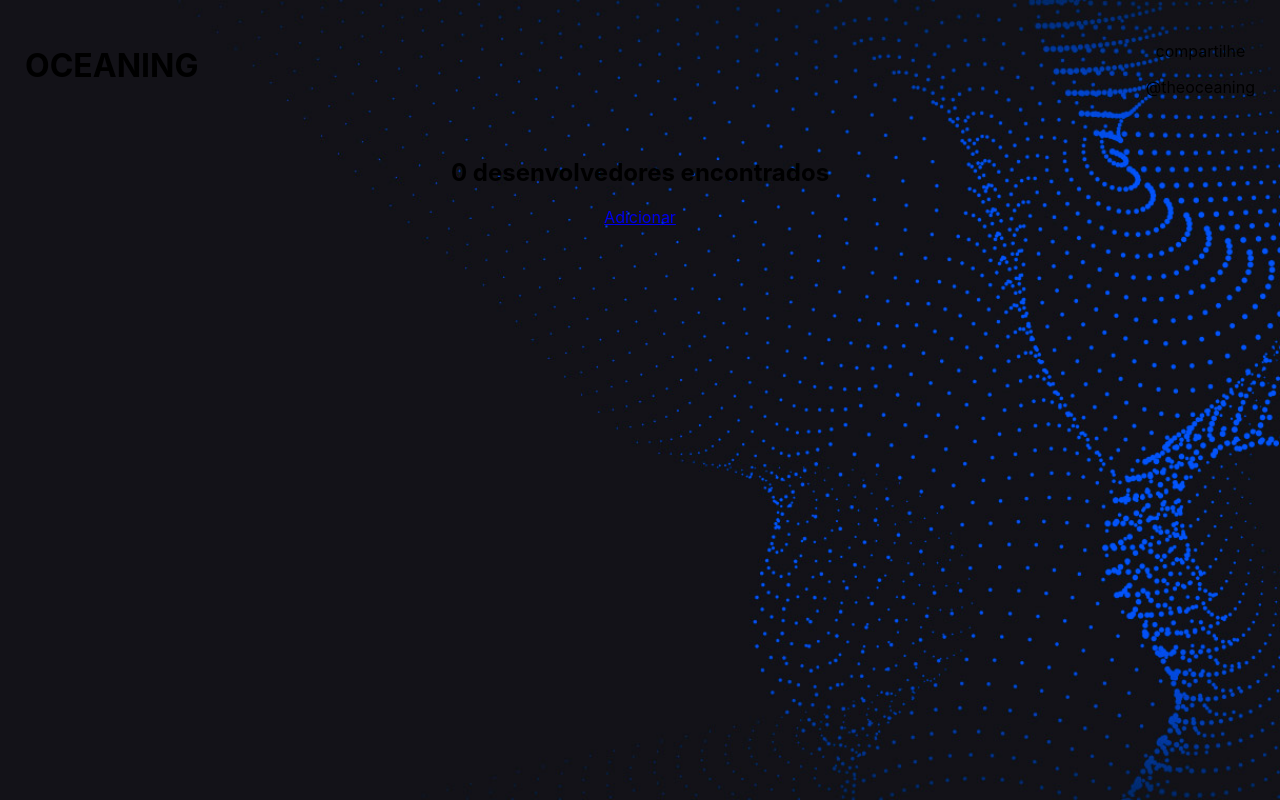
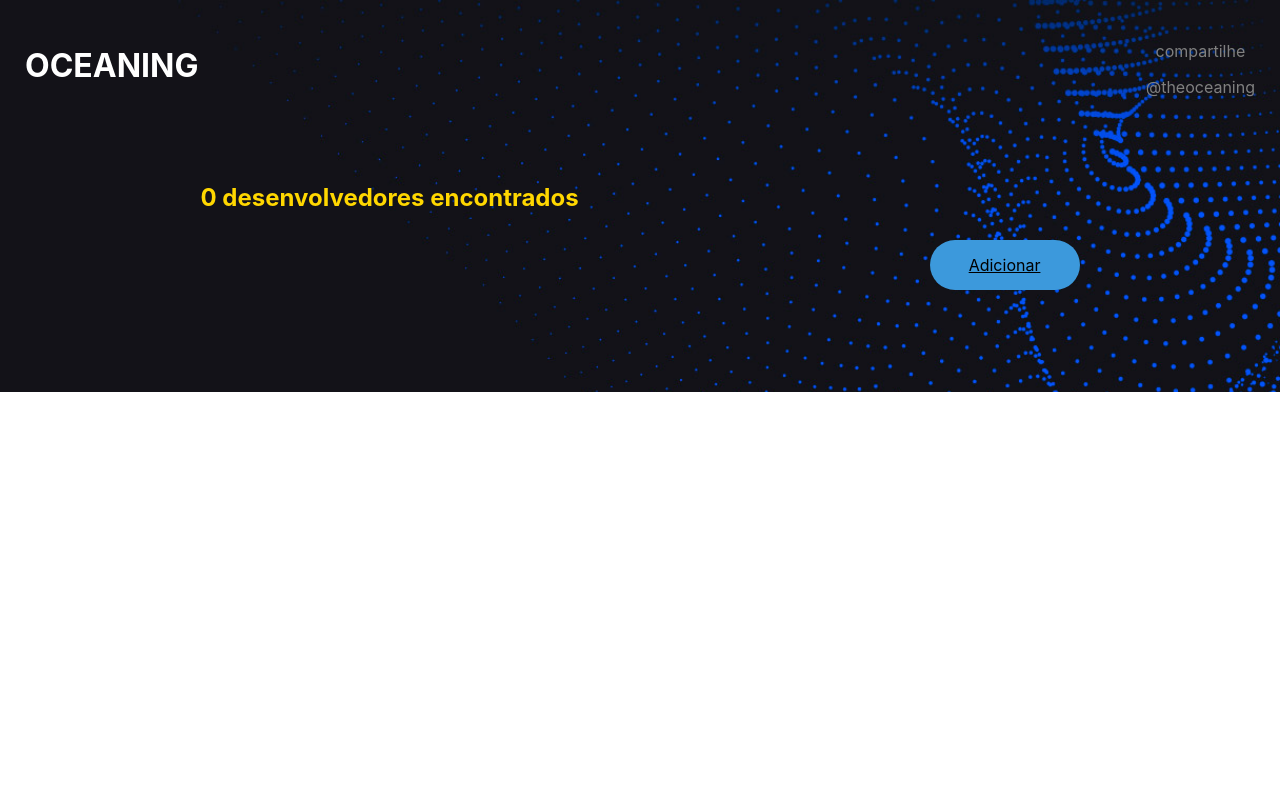
Before and after one commit to Gui-lira/desafioOceaning, a React (Create React App) app in the folder desafio-oceaning/: page /developers in a window 1280 px wide. Built offline with nearby package versions, Linux system fonts and the light colour scheme.

Commit message:
css dos inputs e botões

```diff
--- a/desafio-oceaning/src/App.css
+++ b/desafio-oceaning/src/App.css
@@ -51,3 +51,107 @@ header {
   justify-content: space-between;
   padding: 25px
 }
+
+h1 {
+  color: white;
+}
+
+h2 {
+  color: rgb(255,215,0);
+}
+
+p {
+  color: gray;
+}
+
+input {
+  background: transparent;
+  border: none;
+  height: 100px;
+  width: 400px;
+  font-size: 40px;
+}
+
+.buttonSkill {
+  background: transparent;
+  color: white;
+  border-radius: 25px;
+}
+
+.container {
+  display: flex;
+  flex-direction: column;
+  height: 100%;
+}
+
+.SelectedSkills {
+  display: flex;
+  background-color: white;
+  flex-direction: column;
+  width: 50%;
+  height: 100%;
+  align-self: center;
+}
+
+.buttonSelectedSkills {
+  width: 50%;
+  align-self: center;
+  background-color: rgb(255,215,0);
+  border-radius: 25px;
+}
+
+.buttonLink {
+  background: #3C99DC;
+  border-radius: 50px;
+  color: black;
+  width: 150px;
+  height: 50px;
+  align-self: center;
+  display: flex;
+  justify-content: center;
+  align-items: center;
+}
+
+.main {
+  display: flex;
+  justify-content: space-around;
+  height: 100%;
+}
+
+.textContainer {
+  padding: 50px;
+  height: 75px;
+}
+
+.buttonConatiner {
+  display: flex;
+  flex-direction: column;
+  padding: 100px;
+}
+
+span {
+  padding: 10px;
+}
+
+.containerDevelopersPage {
+  display: flex;
+  justify-content: space-around;
+  height: 50%;
+  padding: 25px;
+}
+
+.developersContainer {
+  display: flex;
+  flex-direction: column;
+  background-color: white;
+  height: 100%;
+}
+
+.developersContainer div {
+  padding: 25px
+}
+
+.developersContainer button {
+  background: transparent;
+  border-radius: 25px;
+}
--- a/desafio-oceaning/src/pages/DevelopersPage.jsx
+++ b/desafio-oceaning/src/pages/DevelopersPage.jsx
@@ -44,13 +44,13 @@ export default function DevelopersPage() {
     }
 
     return (
-        <div>
+        <div className="container">
             <Header />
-            <div>
+            <div class="containerDevelopersPage">
                 <h2>{`${addedDevelopers.length} desenvolvedores encontrados`}</h2>
-                <Link to="/register/name">Adicionar</Link>
+                <Link className="buttonLink" to="/register/name">Adicionar</Link>
             </div>
-            <div>
+            <div className="developersContainer">
                 {renderDevelopers()}
             </div>
         </div>
--- a/desafio-oceaning/src/pages/EndPage.jsx
+++ b/desafio-oceaning/src/pages/EndPage.jsx
@@ -23,7 +23,7 @@ export default function EndPage() {
     }, [])
 
     return (
-        <div>
+        <div className="container">
             <Header />
             <h2>Parabens</h2>
             <h1>Suas habilidades foram enviadas</h1>
@@ -31,7 +31,7 @@ export default function EndPage() {
                 <br/>
                 e conquiste o mundo com suas habilidades de programação
             </p>
-            <Link to='/developers'>Ver todos</Link>
+            <Link className="buttonLink" to='/developers'>Ver todos</Link>
         </div>
     )
 }
--- a/desafio-oceaning/src/pages/initialPage.jsx
+++ b/desafio-oceaning/src/pages/initialPage.jsx
@@ -3,15 +3,19 @@ import Header from '../components/header'
 
 const InitialPage = () => {
     return (
-        <div>
+        <div className="container">
             <Header />
+            <div className="textContainer">
                 <h2>Time de desenvolvimento</h2>
                 <h1>Sua evolução começa agora</h1>
                 <p>Faça parte dessa jornada junto com a oceaning e conquiste
                     <br/>
                     mundo com suas habilidades de programação
                 </p>
-            <Link to='/register/name'>Começar agora</Link>
+            </div>
+            <div className="buttonConatiner">
+              <Link className="buttonLink" to='/register/name'>Começar agora</Link>
+            </div>
         </div>
     )
 }
--- a/desafio-oceaning/src/pages/namePage.jsx
+++ b/desafio-oceaning/src/pages/namePage.jsx
@@ -41,7 +41,7 @@ const NamePage = () => {
 
     const loginForm = ( value, id, handleButton, placeholder ) => {
         return (
-        <div>
+        <div className="main">
             <input
             type="text"
             id={ id }
@@ -49,7 +49,7 @@ const NamePage = () => {
             onChange={ handleInput }
             placeholder={`Digite seu ${placeholder}`}
             />
-            <button type="button" onClick={ handleButton }>
+            <button className="buttonLink"  type="button" onClick={ handleButton }>
                 continuar
             </button>
         </div>
--- a/desafio-oceaning/src/pages/skillsPage.jsx
+++ b/desafio-oceaning/src/pages/skillsPage.jsx
@@ -1,11 +1,12 @@
 import React, { useState, useContext } from 'react';
 import { Link } from 'react-router-dom';
 import LoginContext from '../context';
+import Header from '../components/header'
 
 export default function SkillsPage() {
     const [inputSkill, setSkill] = useState('')
     const [skillsList, setVisibility] = useState(false)
-    const { handleSkills, skills, selectedSkills, excludeSkill } = useContext(LoginContext);
+    const { handleSkills, skills, selectedSkills, excludeSkill, name } = useContext(LoginContext);
 
     const handleButtons = ({target}) => {
         handleSkills(target.value)
@@ -16,7 +17,7 @@ export default function SkillsPage() {
             const filteredSkills = skills.filter((skill) => skill.toLowerCase().includes(inputSkill.toLowerCase()));
             return (
                 <div>
-                    {filteredSkills.map((skill) => <button value={skill} onClick={handleButtons}>{skill}</button>)}
+                    {filteredSkills.map((skill) => <button value={skill} className="buttonSkill" onClick={handleButtons}>{skill}</button>)}
                 </div>
             )
         }
@@ -32,12 +33,16 @@ export default function SkillsPage() {
 
     const handleList = () => {
         return (
-            <div className={skillsList ? '': 'none'}>
+            <div className={skillsList ? "SelectedSkills": 'none'}>
                 <ul>
                     {selectedSkills.map((skill) => (
                         <li>
                           <p>{skill}</p>
-                          <button value={skill} onClick={excludeButton}>excluir</button>
+                          <button
+                           value={skill}
+                           onClick={excludeButton}
+                          >
+                          excluir</button>
                         </li>
                     ))}
                 </ul>
@@ -51,14 +56,19 @@ export default function SkillsPage() {
 
 
     return (
-       <div>
-            <div>
-            <input type="text" onChange={ handleInput } placeholder="Digite uma habilidade"/>
-            <Link to="/register/end">Finalizar</Link>
-            { renderSkillsButtons() }
-        </div>
-        <div>
-            <button onClick={ handleVisibility }>
+       <div className="container">
+          <Header />
+          <div className="main">
+              <div>
+                <h2>Olá,{`${name}`},</h2>
+                <h1>Quais são suas habilidades?</h1>
+                <input type="text" onChange={ handleInput } placeholder="Digite uma habilidade"/>
+                { renderSkillsButtons() }
+              </div>
+            <Link className="buttonLink" to="/register/end">Finalizar</Link>
+         </div>
+        <div className="container">
+            <button className="buttonSelectedSkills" onClick={ handleVisibility }>
                 {selectedSkills.length > 0 ? `${selectedSkills.length} habilidades adicionadas`: 'nenhuma habilidade adicionada'}
             </button>
             { handleList() }
```
Lines whose indentation alone changed are shown as unchanged.
